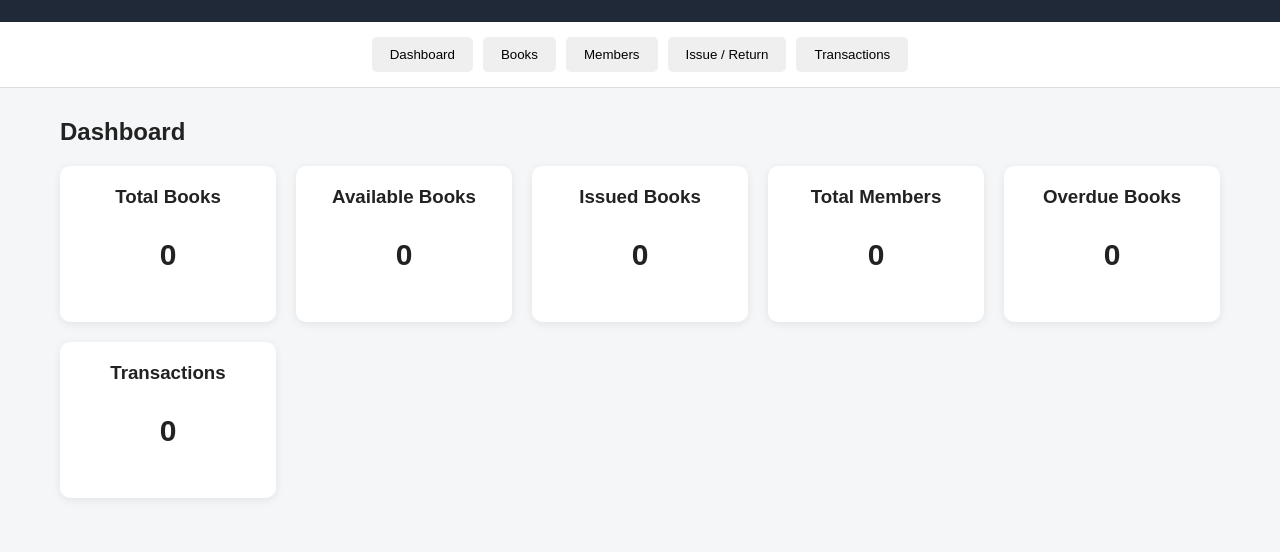
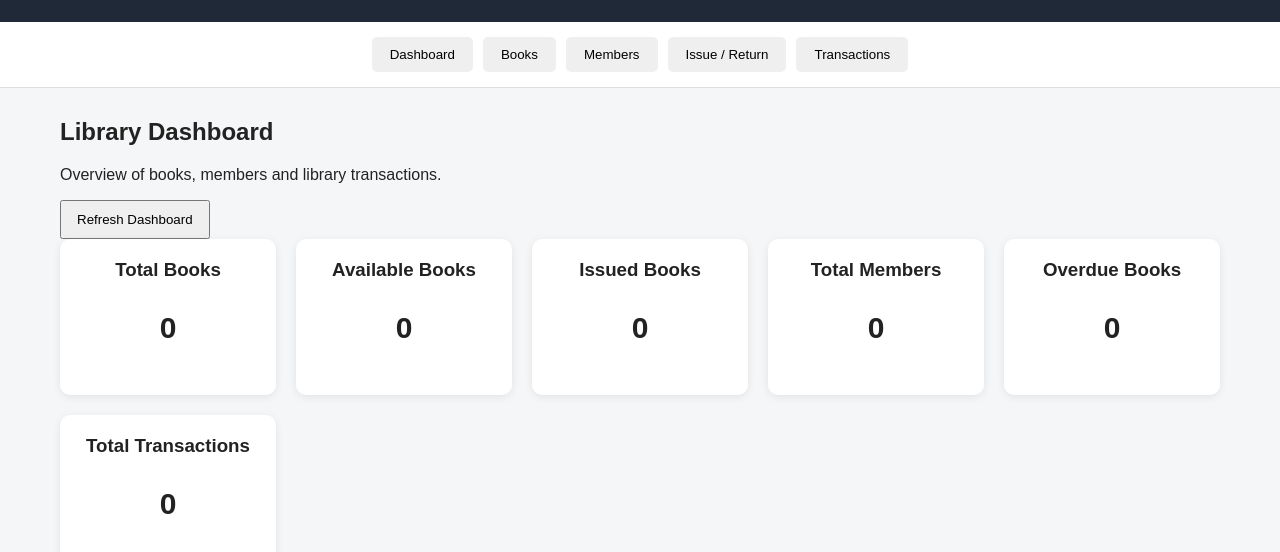
Before and after one commit to manasvipatankar246/library-management-system, a website: page public/index.html in a window 1280 px wide. Shown: the part 100-652 px from the top of the page. Drawn offline with Linux system fonts and the light colour scheme; no server answers.

Commit message:
LIB-2: Improve library dashboard

```diff
--- a/public/index.html
+++ b/public/index.html
@@ -27,7 +27,15 @@
         <!-- Dashboard -->
         <section id="dashboard" class="section active">
 
-            <h2>Dashboard</h2>
+    <h2>Library Dashboard</h2>
+
+    <p>
+        Overview of books, members and library transactions.
+    </p>
+
+    <button onclick="loadDashboard()">
+        Refresh Dashboard
+    </button>
 
     <div class="stats">
 
@@ -57,7 +65,7 @@
         </div>
 
         <div class="card">
-                    <h3>Transactions</h3>
+            <h3>Total Transactions</h3>
             <p id="totalTransactions">0</p>
         </div>
 
```
Lines whose indentation alone changed are shown as unchanged.
